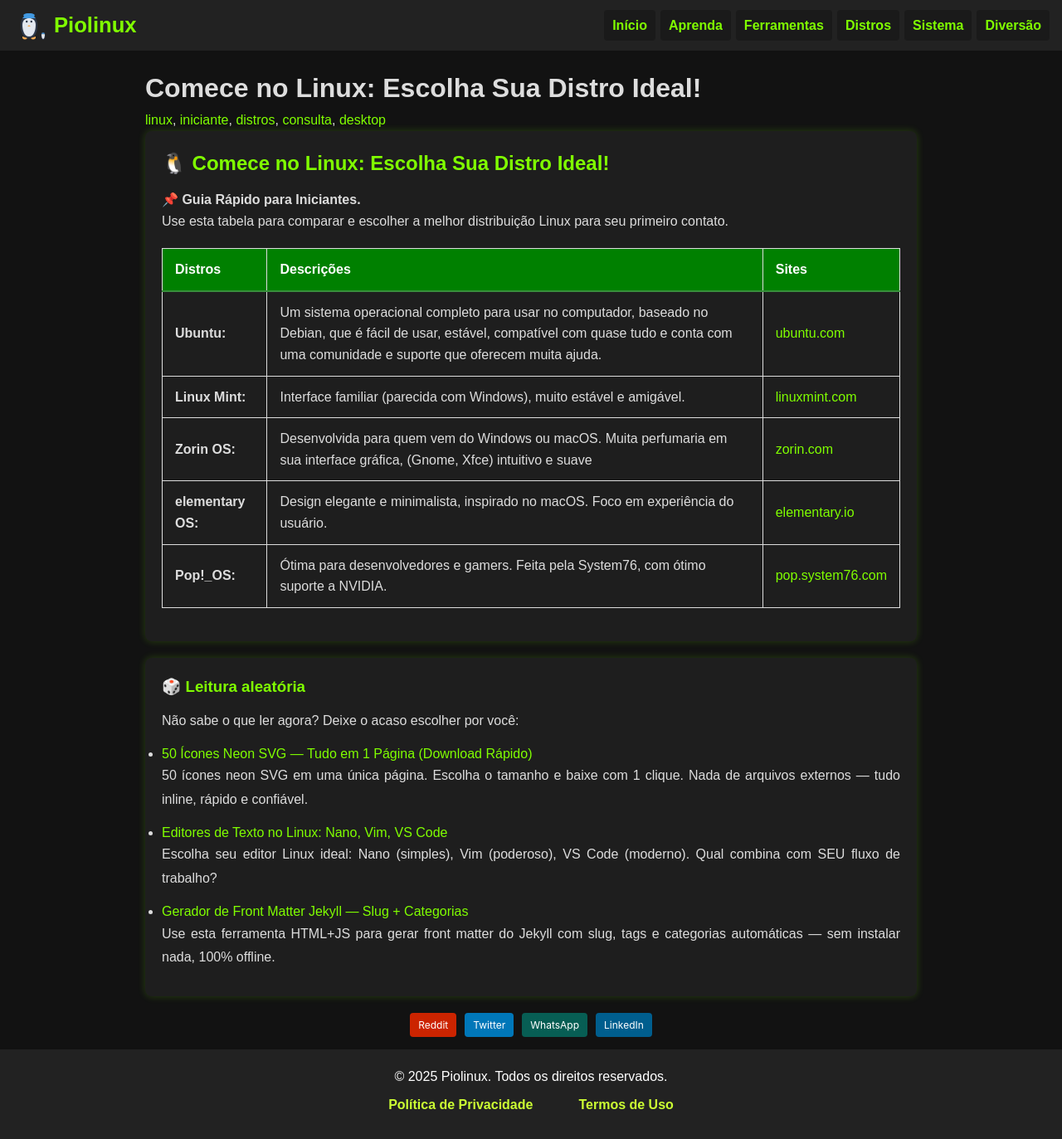
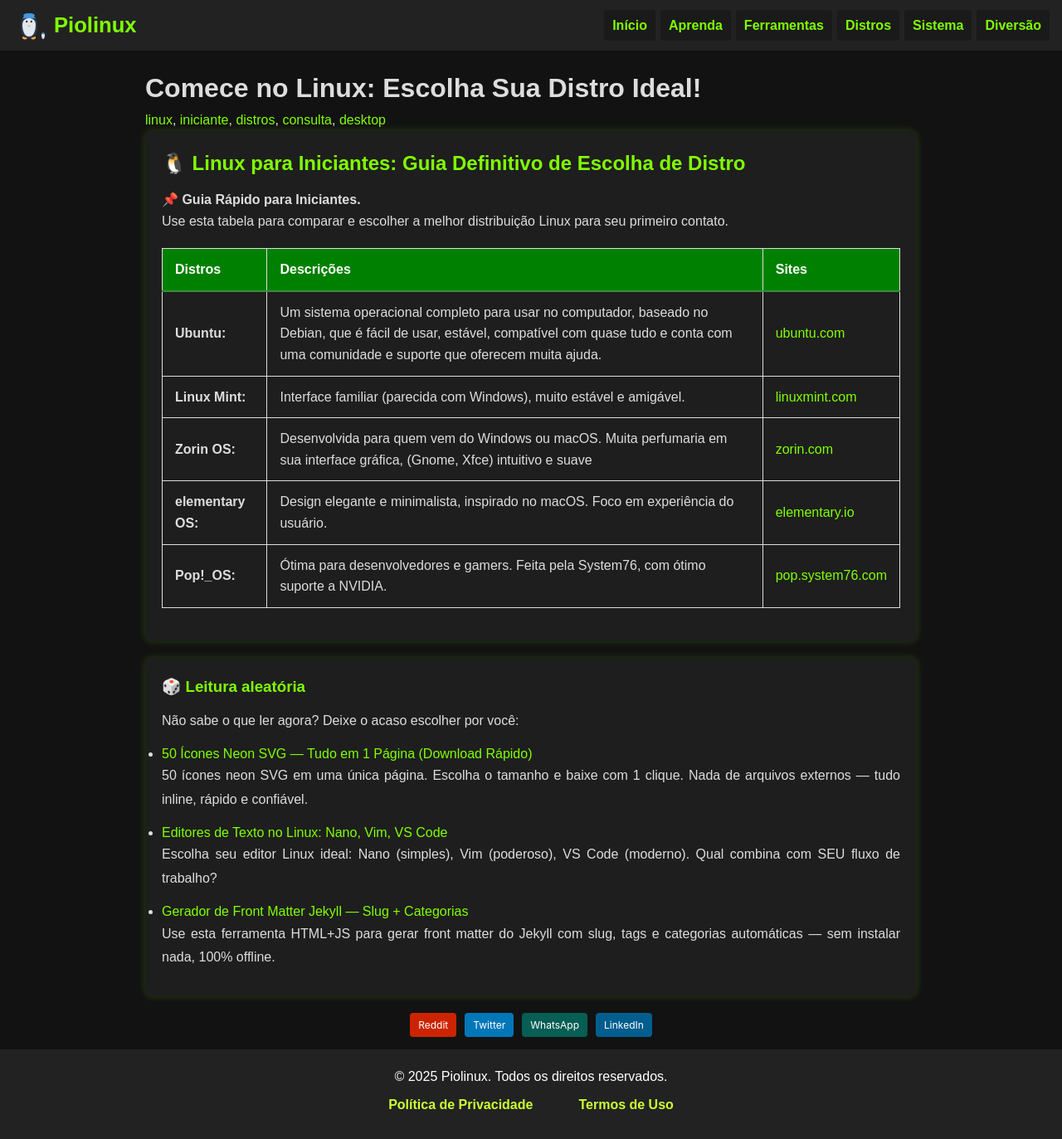
Before and after one commit to Piolinux/piolinux-site, a Jekyll site: the page built from _pages/distros/distros-iniciante.md, in a window 1280 px wide. Shown: the whole page at 83% size. Built offline with Jekyll 4.4.1, drawn with Linux system fonts in a browser that asks for light colours.

Commit message:
Update distros-iniciante.md

```diff
--- a/_pages/distros/distros-iniciante.md
+++ b/_pages/distros/distros-iniciante.md
@@ -13,7 +13,7 @@ permalink: /distros/iniciante/
 <section>
 
 
-<h2>🐧 Comece no Linux: Escolha Sua Distro Ideal!</h2>
+<h2>🐧 Linux para Iniciantes: Guia Definitivo de Escolha de Distro</h2>
 
 <div>
   <strong>📌 Guia Rápido para Iniciantes.</strong><br>
```
